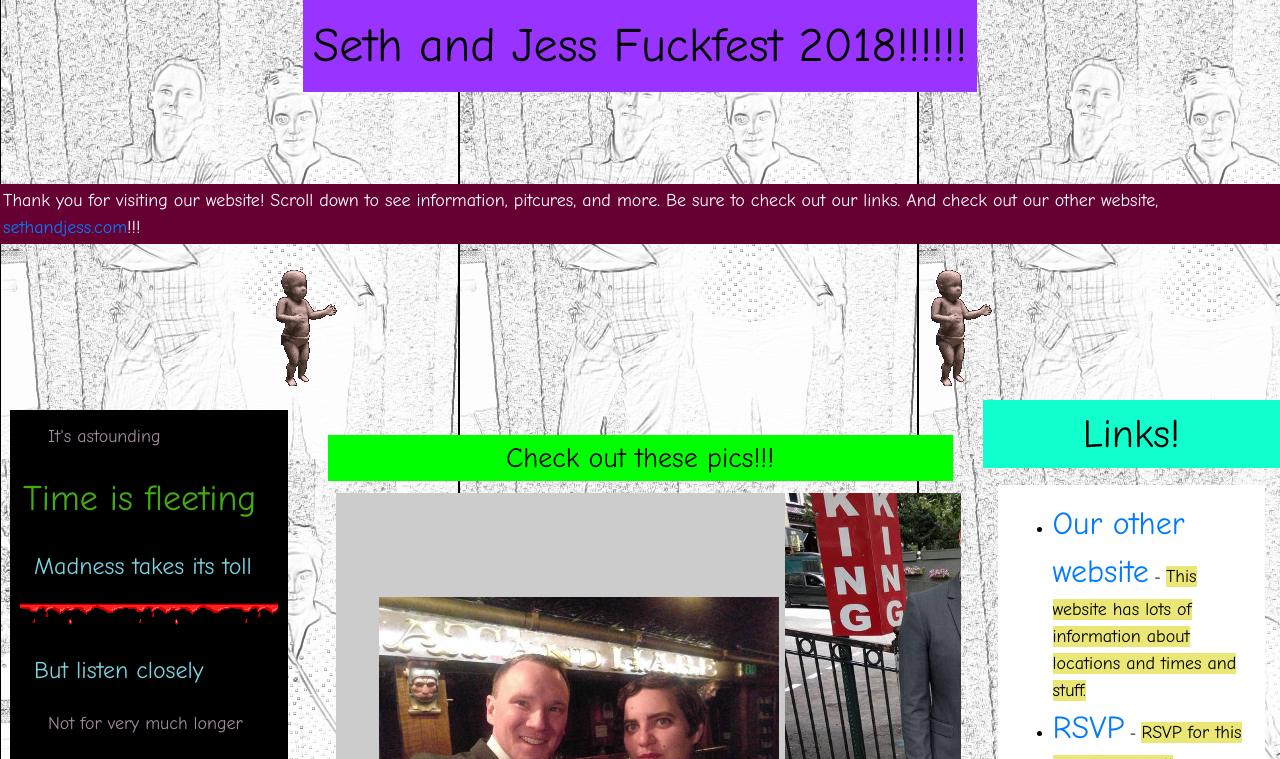
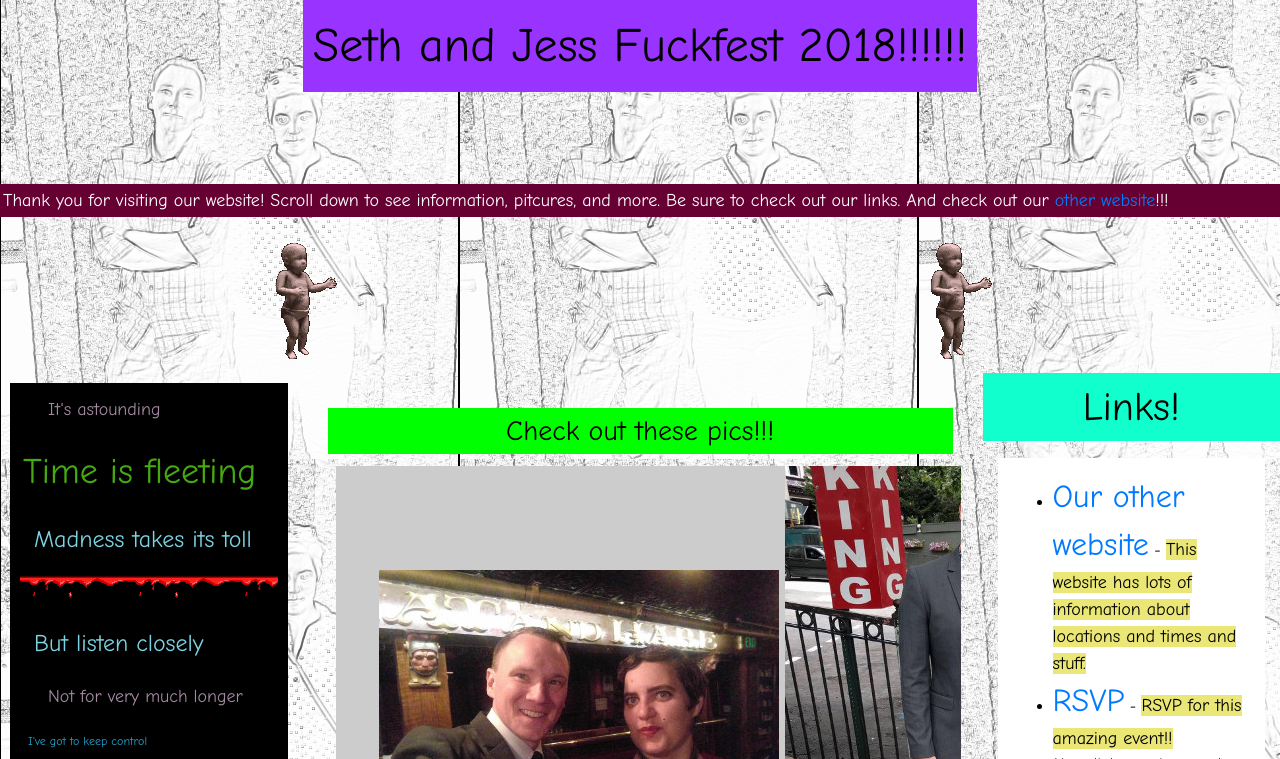
Before and after one commit to sethpuckett/sjff, a plain HTML site: page index.html in a window 1280 px wide. Shown: the top 759 px of the page. Drawn offline with nearby package versions, Linux system fonts and the light colour scheme.

Commit message:
update links

```diff
--- a/index.html
+++ b/index.html
@@ -11,23 +11,23 @@
 </head>
 <body>
   <div class="center">
-      <a href="http://www.sethandjess.com/dc.html" class="no-style"><div id="title" class="purple comic">Seth and Jess Fuckfest 2018!!!!!!</div></a>
+      <a href="https://sethpuckett.github.io/sethandjess-wedding/dc" class="no-style"><div id="title" class="purple comic">Seth and Jess Fuckfest 2018!!!!!!</div></a>
   </div>
   <hr class="fire" />
   <p>
     Thank you for visiting our website!
     Scroll down to see information, pitcures, and more.
     Be sure to check out our links.
-    And check out our other website, <a href="http://www.sethandjess.com/dc">sethandjess.com</a>!!!
+    And check out our <a href="https://sethpuckett.github.io/sethandjess-wedding/dc">other website</a>!!!
   </p>
 
   <div class="container-full">
     <div class="row">
       <div class="col-6 center">
-          <a href="http://www.sethandjess.com/dc.html"><img src="img/baby.gif" /></a>
+          <a href="https://sethpuckett.github.io/sethandjess-wedding/dc"><img src="img/baby.gif" /></a>
       </div>
       <div class="col-6 center">
-          <a href="http://www.sethandjess.com/dc.html"><img src="img/baby.gif" /></a>
+          <a href="https://sethpuckett.github.io/sethandjess-wedding/dc"><img src="img/baby.gif" /></a>
       </div>
     </div>
   </div>
@@ -49,53 +49,53 @@
               <p class="zoop">The blackness would hit me</p>
               <p class="zeep">And the void would be calling</p>
               <p class="zap">Let's do the Time Warp again</p>
-              <a href="http://www.sethandjess.com/dc.html"><img src="img/kicker.gif" /></a>
+              <a href="https://sethpuckett.github.io/sethandjess-wedding/dc"><img src="img/kicker.gif" /></a>
             </div>
         </div>
       </div>
       <div class="col-md-6 center top">
         <div class="top-pad-35"></div>
-        <a href="http://www.sethandjess.com/dc.html" class="no-style"><div class="pic-label">Check out these pics!!!</div></a>
+        <a href="https://sethpuckett.github.io/sethandjess-wedding/dc" class="no-style"><div class="pic-label">Check out these pics!!!</div></a>
         <div class="picture-container">
           <div class="pictures">
-            <a href="http://www.sethandjess.com/dc.html"><img src="img/sj_1_s.jpg" /></a>
-            <a href="http://www.sethandjess.com/dc.html"><img src="img/sj_2_s.jpg" /></a>
-            <a href="http://www.sethandjess.com/dc.html"><img src="img/sj_3_s.jpg" /></a>
-            <a href="http://www.sethandjess.com/dc.html"><img src="img/sj_4_s.jpg" /></a>
-            <a href="http://www.sethandjess.com/dc.html"><img src="img/sj_5_s.jpg" /></a>
-            <a href="http://www.sethandjess.com/dc.html"><img src="img/sj_6_s.jpg" /></a>
-            <a href="http://www.sethandjess.com/dc.html"><img src="img/sj_7_s.jpg" /></a>
-            <a href="http://www.sethandjess.com/dc.html"><img src="img/sj_8_s.jpg" /></a>
+            <a href="https://sethpuckett.github.io/sethandjess-wedding/dc"><img src="img/sj_1_s.jpg" /></a>
+            <a href="https://sethpuckett.github.io/sethandjess-wedding/dc"><img src="img/sj_2_s.jpg" /></a>
+            <a href="https://sethpuckett.github.io/sethandjess-wedding/dc"><img src="img/sj_3_s.jpg" /></a>
+            <a href="https://sethpuckett.github.io/sethandjess-wedding/dc"><img src="img/sj_4_s.jpg" /></a>
+            <a href="https://sethpuckett.github.io/sethandjess-wedding/dc"><img src="img/sj_5_s.jpg" /></a>
+            <a href="https://sethpuckett.github.io/sethandjess-wedding/dc"><img src="img/sj_6_s.jpg" /></a>
+            <a href="https://sethpuckett.github.io/sethandjess-wedding/dc"><img src="img/sj_7_s.jpg" /></a>
+            <a href="https://sethpuckett.github.io/sethandjess-wedding/dc"><img src="img/sj_8_s.jpg" /></a>
           </div>
         </div>
       </div>
       <div class="col-md-3 center top">
-        <a href="http://www.sethandjess.com/dc.html" class="no-style"><div class="link-label">Links!</div></a>
+        <a href="https://sethpuckett.github.io/sethandjess-wedding/dc" class="no-style"><div class="link-label">Links!</div></a>
         <div class="white-container">
           <div class="content">
             <ul>
               <li>
-                <a href="http://www.sethandjess.com/dc.html" class="big-link">Our other website</a> -
+                <a href="https://sethpuckett.github.io/sethandjess-wedding/dc" class="big-link">Our other website</a> -
                 <span class="link-info">This website has lots of information about locations and times and stuff.</span>
               </li>
               <li>
-                  <a href="http://www.sethandjess.com/dc.html" class="big-link">RSVP</a> -
+                  <a href="https://sethpuckett.github.io/sethandjess-wedding/dc" class="big-link">RSVP</a> -
                   <span class="link-info">RSVP for this amazing event!!</span>
                 </li>
               <li>
                 More links coming soon!
               </li>
               <li>
-                  <a href="http://www.sethandjess.com/dc.html"><img src="img/coming-soon.gif" /></a>
+                  <a href="https://sethpuckett.github.io/sethandjess-wedding/dc"><img src="img/coming-soon.gif" /></a>
               </li>
           </div>
         </div>
         <div>
-            <a href="http://www.sethandjess.com/dc.html"><img src="img/cocktail.gif" /></a>
-              <a href="http://www.sethandjess.com/dc.html"><img src="img/cocktail.gif" /></a>
-                <a href="http://www.sethandjess.com/dc.html"><img src="img/cocktail.gif" /></a>
+            <a href="https://sethpuckett.github.io/sethandjess-wedding/dc"><img src="img/cocktail.gif" /></a>
+              <a href="https://sethpuckett.github.io/sethandjess-wedding/dc"><img src="img/cocktail.gif" /></a>
+                <a href="https://sethpuckett.github.io/sethandjess-wedding/dc"><img src="img/cocktail.gif" /></a>
         </div>
-        <a href="http://www.sethandjess.com/dc.html" class="no-style"><div class="link-label">Info!</div></a>
+        <a href="https://sethpuckett.github.io/sethandjess-wedding/dc" class="no-style"><div class="link-label">Info!</div></a>
         <div class="white-container">
           <div class="content">
             <ul>
@@ -111,7 +111,7 @@
           </div>
         </div>
         <div class="guestbook-container">
-            <a href="http://www.sethandjess.com/dc.html"><img src="img/guestbook.gif" /></a>
+            <a href="https://sethpuckett.github.io/sethandjess-wedding/dc"><img src="img/guestbook.gif" /></a>
           guestbook coming soon!!
         </div>
         <div>
@@ -125,7 +125,7 @@
 
   <div id="footer">
     You are visitor number:
-    <a href="http://www.sethandjess.com/dc.html"><img id="counter" src="img/counter.gif" /></a>
+    <a href="https://sethpuckett.github.io/sethandjess-wedding/dc"><img id="counter" src="img/counter.gif" /></a>
   </div>
 
 </body>
```
